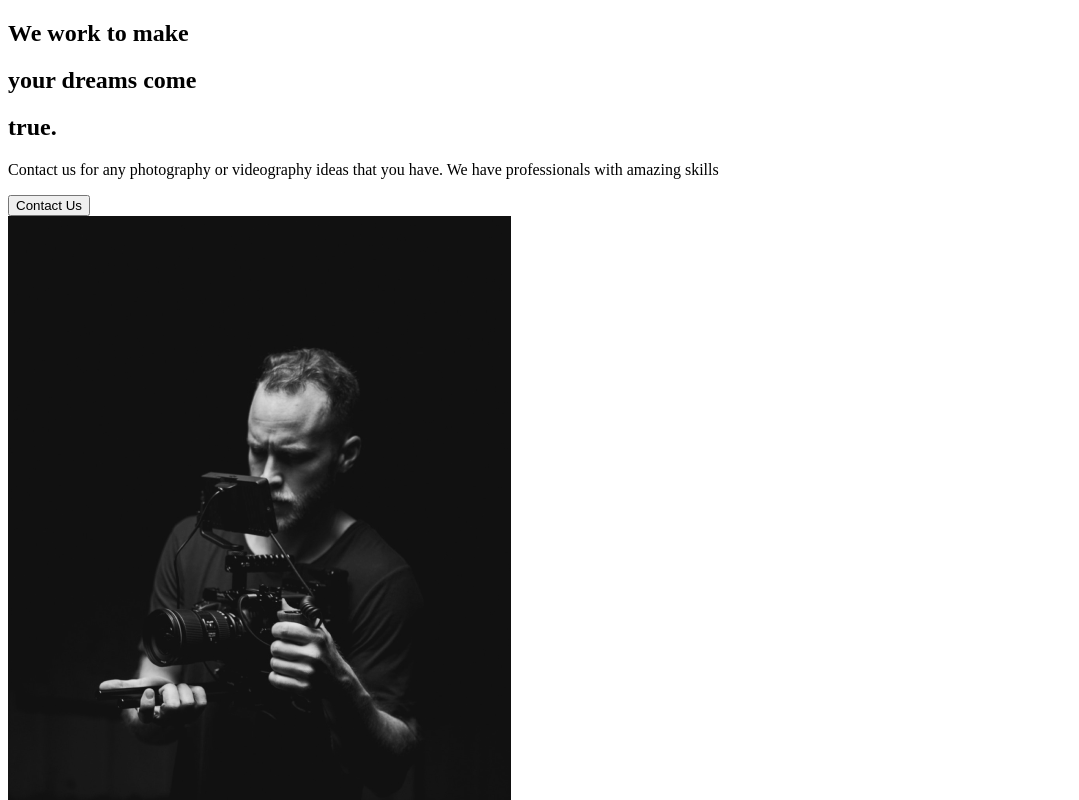
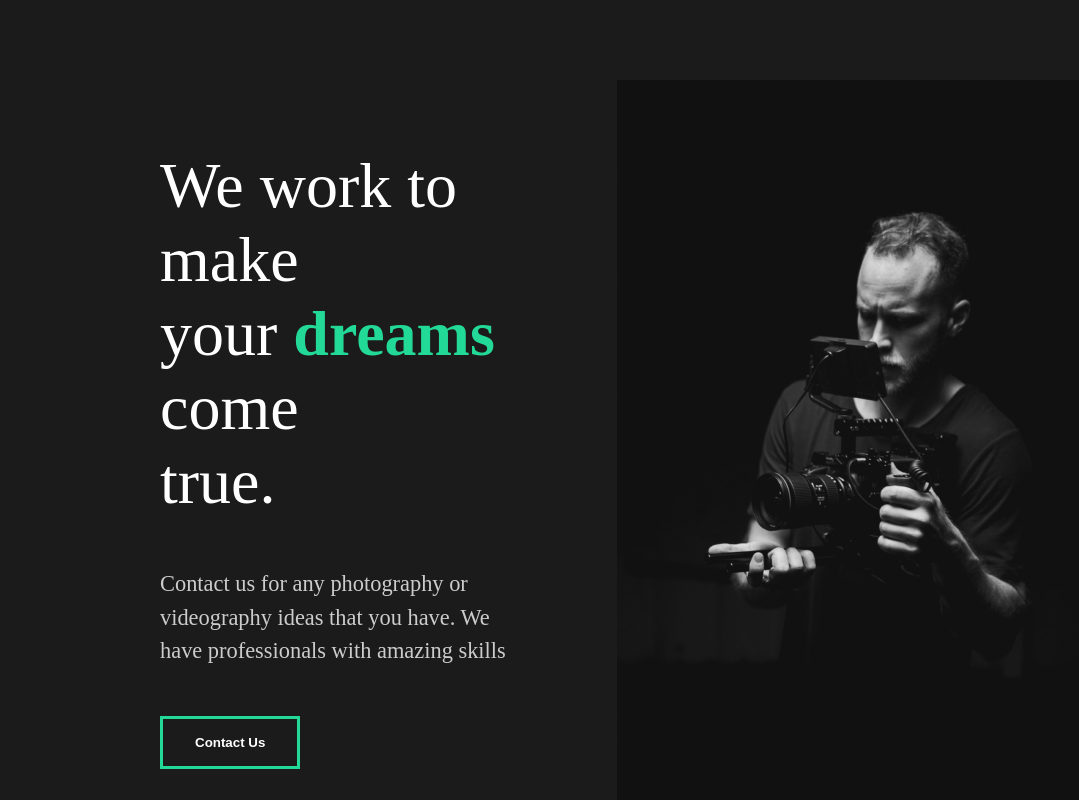
Before and after one commit to dallasclarke/capture-portfolio, a React (Create React App) app: page / in a window 1280 px wide. Shown: the top 800 px of the page, without its empty margins (0-1079 px from the left). Built offline with nearby package versions, Linux system fonts and the light colour scheme.

Commit message:
Styling done for AboutSection component

```diff
--- a/src/App.js
+++ b/src/App.js
@@ -1,10 +1,12 @@
 import React from "react";
 
+import GlobalStyle from "./components/GlobalStyle";
 import AboutUs from "./pages/AboutUs";
 
 function App() {
   return (
     <div className="App">
+      <GlobalStyle />
       <AboutUs />
     </div>
   );
--- a/src/components/AboutSection.js
+++ b/src/components/AboutSection.js
@@ -1,35 +1,68 @@
 import React from "react";
 
+// Pictures
 import home1 from "../img/home1.png"
+// Styled
+import styled from "styled-components";
 
 const AboutSection = () => {
   return (
-    <div>
-      <div className="description">
+    <About>
+      <Description>
         <div className="title">
-          <div className="hide">
+          <Hide>
             <h2>We work to make</h2>
-          </div>
-          <div className="hide">
+          </Hide>
+          <Hide>
             <h2>
               your <span>dreams</span> come
             </h2>
-          </div>
-          <div className="hide">
+          </Hide>
+          <Hide>
             <h2>true.</h2>
-          </div>
+          </Hide>
         </div>
         <p>
           Contact us for any photography or videography ideas that you have. We
           have professionals with amazing skills
         </p>
         <button>Contact Us</button>
-      </div>
+      </Description>
       <div className="image">
           <img src={home1} alt="guy with a camera"/>
       </div>
-    </div>
+    </About>
   );
 };
 
+// Styled Component
+const About = styled.div`
+  min-height: 90vh;
+  display: flex;
+  align-items: center;
+  justify-content: space-between;
+  padding: 5rem 10rem;
+  color: white;
+`
+const Description = styled.div`
+  flex: 1;
+  padding-right: 5rem;
+
+  h2 {
+    font-weight: lighter;
+  }
+`
+const Image = styled.div`
+  flex: 1;
+  overflow: hidden;
+  img {
+    width: 100%;
+    height: 80vh;
+    object-fit: cover;
+  }
+`
+const Hide = styled.div`
+  overflow: hidden;
+`
+
 export default AboutSection;
--- /dev/null
+++ b/src/components/GlobalStyle.js
@@ -0,0 +1,55 @@
+import { createGlobalStyle } from "styled-components";
+
+const GlobalStyle = createGlobalStyle`
+    * {
+        margin: 0;
+        padding: 0;
+        box-sizing: border-box;
+    }
+
+    body {
+        background: #1b1b1b;
+
+    }
+
+    button {
+        font-weight: bold;
+        font-size: 1.1.rem;
+        cursor: pointer;
+        padding: 1rem 2rem;
+        border: 3px solid #23d997;
+        background: transparent;
+        color: white;
+        transition: all 0.5s ease;
+        &:hover {
+            background-color: #23d997;
+            color: white;
+        }
+    }
+    h2 {
+            font-weight: lighter;
+            font-size: 4rem;
+        }
+        h3 {
+            color: white;
+        }
+        h4 {
+            font-weight: bold;
+        }
+        a {
+            font-size: 1.1.rem;
+        }
+        span {
+            font-weight: bold;
+            color: #23d997;
+        }
+        p {
+            padding: 3rem 0rem;
+            color: #ccc;
+            font-size: 1.4rem;
+            line-height: 150%;
+        }
+`;
+
+
+export default GlobalStyle;
```
Also changed, not shown: 1 other file (tests, documents, lock files or other folders).
